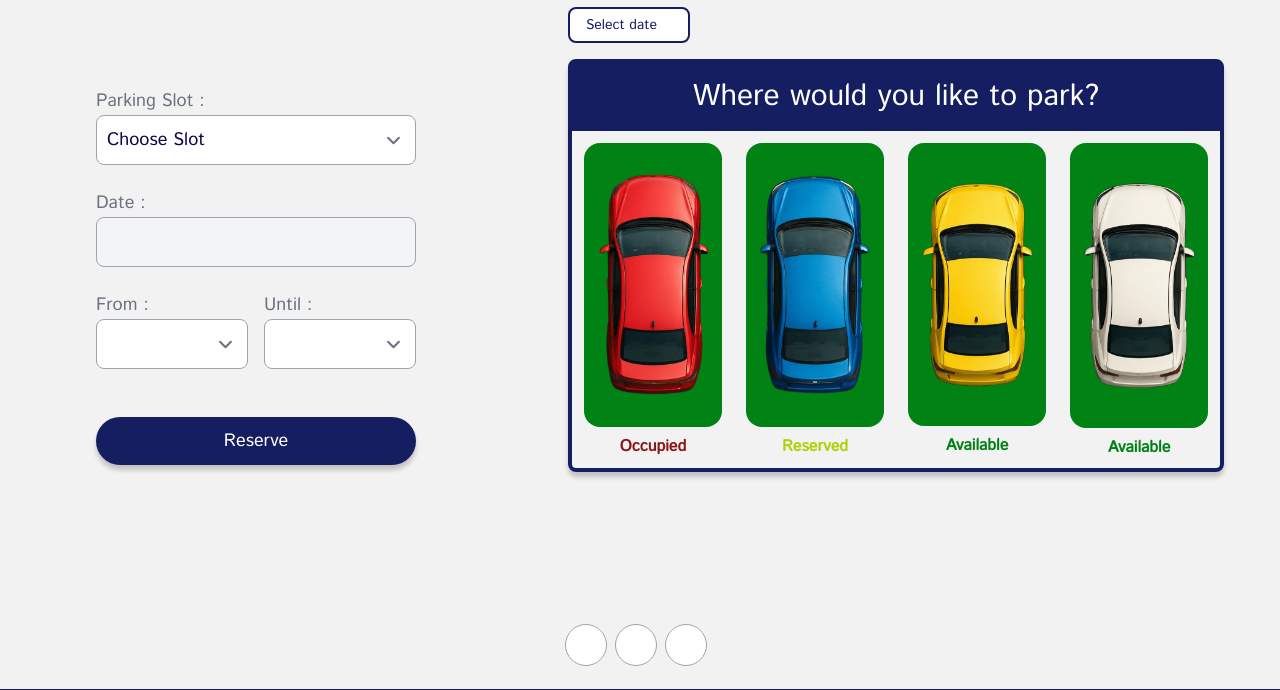
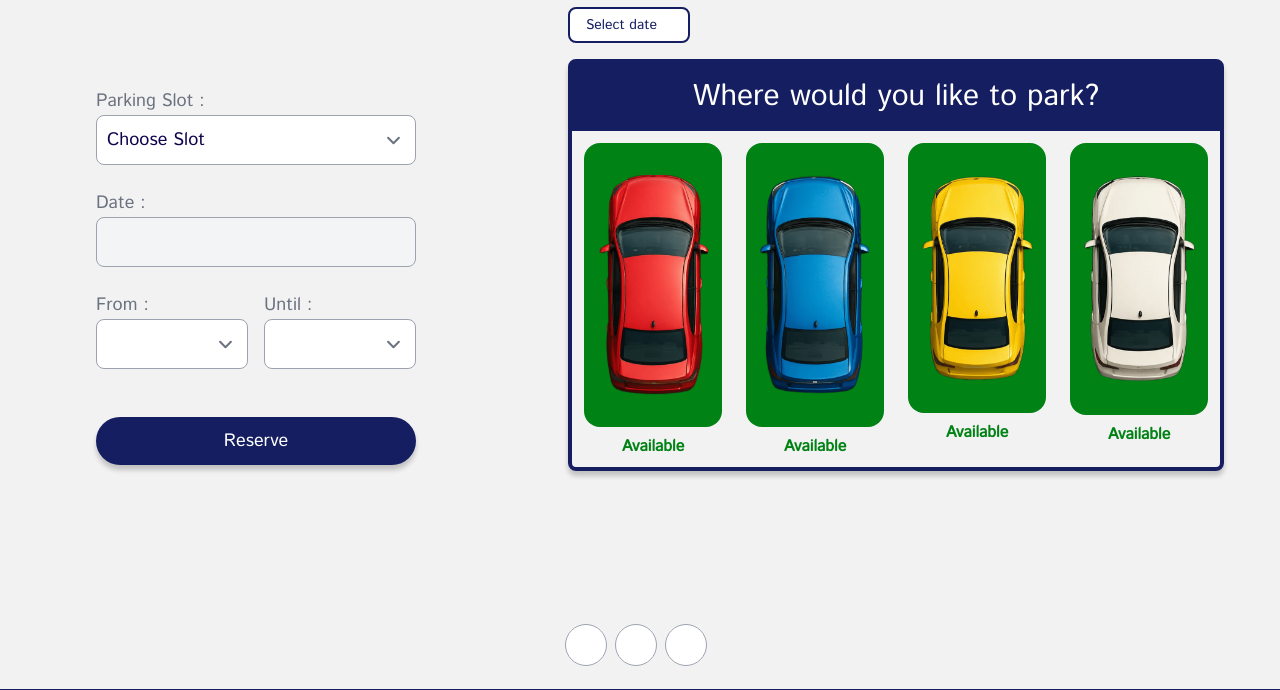
Before and after one commit to TzyProgrammer/Parkwell, a Django app: page /reservation/ in a window 1280 px wide. Shown: the part 168-858 px from the top of the page. Run offline with Django 5.2, Linux system fonts and the light colour scheme; a user stored in the database is signed in; some libraries are stand-ins or nearby versions.

Commit message:
menambahkan modal ajax

```diff
--- a/main/templates/main/reservation.html
+++ b/main/templates/main/reservation.html
@@ -158,113 +158,98 @@
                         Where would you like to park?
                     </div>
 
-                <div class=" grid grid-cols-4">
+                    <div class="grid grid-cols-4">
 
-                        <!-- Slot 1 -->
-                    <div >
-                        <div id="slot-1-box" class=" py-8 justify-center items-center flex bg-[#018214] rounded-2xl mx-3 mt-3">
+                        {% for i in "1234" %}
+                        <!-- ==================== SLOT {{ i }} ==================== -->
+                        <div>
+                            <!-- BOX -->
+                            <div id="slot-{{ i }}-box" class="py-8 justify-center items-center flex bg-[#018214] rounded-2xl mx-3 mt-3">
+                                <button id="slot-{{ i }}-btn" onclick="setSlotDirectly('{{ i }}')">
+                                    <img src="{% static 'main/car'|add:i|add:'.png' %}" alt="" class="block w-20 md:w-28 h-auto transition duration-300 ease-in-out transform hover:scale-110 hover:brightness-75">
+                                </button>
+                            </div>
+                            <!-- LABEL -->
+                            <div class="items-center flex justify-center py-2">
+                                <p id="slot-{{ i }}-label" class="text-md text-[#018214] font-semibold">Available</p>
+                            </div>
 
-                            <button id="slot-1-btn" onclick="confirmSelection('1')" data-modal-target="popup-modal1" data-modal-toggle="popup-modal1">
-                                <img src="{% static 'main/car1.png' %}" alt="" class=" block w-20 md:w-28 h-auto transition duration-300 ease-in-out transform hover:scale-110 hover:brightness-75">
-                            </button>
-
-                            <!-- modal -->
-                            <div id="popup-modal1" tabindex="-1" class="hidden overflow-y-auto overflow-x-hidden fixed top-0 right-0 left-0 z-50 justify-center items-center w-full md:inset-0 h-[calc(100%-1rem)] max-h-full">
+                            <!-- ==================== Modal OCCUPIED ==================== -->
+                            <div id="popup-modal{{ i }}" tabindex="-1" class="hidden overflow-y-auto overflow-x-hidden fixed top-0 right-0 left-0 z-50 justify-center items-center w-full md:inset-0 h-[calc(100%-1rem)] max-h-full">
                                 <div class="relative p-4 w-full max-w-md max-h-full">
                                     <div class="relative bg-white rounded-lg shadow-sm">
-                                        <button type="button" class="absolute top-3 end-2.5 text-gray-400 bg-transparent hover:bg-gray-200 hover:text-gray-900 rounded-lg text-sm w-8 h-8 ms-auto inline-flex justify-center items-center" data-modal-hide="popup-modal1">
-                                            <svg class="w-3 h-3" aria-hidden="true" xmlns="http://www.w3.org/2000/svg" fill="none" viewBox="0 0 14 14">
-                                                <path stroke="currentColor" stroke-linecap="round" stroke-linejoin="round" stroke-width="2" d="m1 1 6 6m0 0 6 6M7 7l6-6M7 7l-6 6"/>
-                                            </svg>
+                                        <button type="button" class="absolute top-3 end-2.5 text-gray-400 bg-transparent hover:bg-gray-200 hover:text-gray-900 rounded-lg text-sm w-8 h-8 ms-auto inline-flex justify-center items-center"
+                                        data-modal-hide="popup-modal{{ i }}">
+                                            <svg class="w-3 h-3" aria-hidden="true" xmlns="http://www.w3.org/2000/svg" fill="none" viewBox="0 0 14 14"><path stroke="currentColor" stroke-linecap="round" stroke-linejoin="round" stroke-width="2" d="m1 1 6 6m0 0 6 6M7 7l6-6M7 7l-6 6" /></svg>
                                             <span class="sr-only">Close modal</span>
                                         </button>
                                         <div class="p-4 md:p-5 text-center">
-                                            <svg class="mx-auto mb-4 text-[#8a1616] w-12 h-12" aria-hidden="true" xmlns="http://www.w3.org/2000/svg" fill="none" viewBox="0 0 20 20">
-                                                <path stroke="currentColor" stroke-linecap="round" stroke-linejoin="round" stroke-width="2" d="M10 11V6m0 8h.01M19 10a9 9 0 1 1-18 0 9 9 0 0 1 18 0Z"/>
-                                            </svg>
-                                            <h3 class="mb-5 text-lg font-normal text-gray-500">This parking slot is currently <span class="font-semibold text-[#8a1616]">Occupied</span>. However, you can still make a reservation for available time.</h3>
-                                            <button onclick="setSelection()" data-modal-hide="popup-modal1" type="button" class="text-white bg-[#8a1616] hover:bg-[#731212] focus:ring-4 focus:outline-none focus:ring-red-300 font-medium rounded-lg text-sm inline-flex items-center px-5 py-2.5 text-center">
+                                            <svg class="mx-auto mb-4 text-[#8a1616] w-12 h-12" xmlns="http://www.w3.org/2000/svg" fill="none" viewBox="0 0 20 20"><path stroke="currentColor" stroke-linecap="round" stroke-linejoin="round" stroke-width="2" d="M10 11V6m0 8h.01M19 10a9 9 0 1 1-18 0 9 9 0 0 1 18 0Z"/></svg>
+                                            <h3 class="mb-5 text-lg font-normal text-gray-500">
+                                                This parking slot is currently
+                                                <span class="font-semibold text-[#8a1616]">Occupied</span>.
+                                                However, you can still make a reservation for available time.
+                                            </h3>
+                                            <button onclick="setSelection()" data-modal-hide="popup-modal{{ i }}" type="button"
+                                                class="text-white bg-[#8a1616] hover:bg-[#731212] focus:ring-4 focus:outline-none focus:ring-red-300 font-medium rounded-lg text-sm inline-flex items-center px-5 py-2.5 text-center">
                                                 Reserve Anyway
                                             </button>
-                                            <button onclick="closeModal()" data-modal-hide="popup-modal1" type="button" class="py-2.5 px-5 ms-3 text-sm font-medium text-gray-900 focus:outline-none bg-white rounded-lg border border-gray-200 hover:bg-gray-100 hover:text-blue-700 focus:z-10 focus:ring-4 focus:ring-gray-100 ">No, cancel</button>
+                                            <button onclick="closeModal()" data-modal-hide="popup-modal{{ i }}" type="button"
+                                                class="py-2.5 px-5 ms-3 text-sm font-medium text-gray-900 focus:outline-none bg-white rounded-lg border border-gray-200 hover:bg-gray-100 hover:text-blue-700 focus:z-10 focus:ring-4 focus:ring-gray-100">
+                                                No, cancel
+                                            </button>
                                         </div>
                                     </div>
                                 </div>
                             </div>
-                        </div>
-                        <div class="items-center flex justify-center py-2">
-                            <p id="slot-1-label" class="text-md text-[#8a1616] font-semibold">Occupied</p>
-                        </div>
-                    </div>
 
-                        <!-- Slot 2 -->
-                    <div>
-                        <div id="slot-2-box" class="py-8 justify-center items-center flex bg-[#018214] rounded-2xl mx-3 mt-3">
-
-                            <button id="slot-2-btn" onclick="confirmSelection('2')" data-modal-target="popup-modal2" data-modal-toggle="popup-modal2">
-                                <img src="{% static 'main/car2.png' %}" alt="" class="block w-20 md:w-28 h-auto transition duration-300 ease-in-out transform hover:scale-110 hover:brightness-75">
-                            </button>
-
-                            <!-- modal -->
-                            <div id="popup-modal2" tabindex="-1" class="hidden overflow-y-auto overflow-x-hidden fixed top-0 right-0 left-0 z-50 justify-center items-center w-full md:inset-0 h-[calc(100%-1rem)] max-h-full">
+                            <!-- ==================== Modal RESERVED ==================== -->
+                            <div id="popup-modal{{ i }}-reserved" tabindex="-1" class="hidden overflow-y-auto overflow-x-hidden fixed top-0 right-0 left-0 z-50 justify-center items-center w-full md:inset-0 h-[calc(100%-1rem)] max-h-full">
                                 <div class="relative p-4 w-full max-w-md max-h-full">
-                                    <div class="relative bg-white rounded-lg shadow-sm ">
-                                        <button type="button" class="absolute top-3 end-2.5 text-gray-400 bg-transparent hover:bg-gray-200 hover:text-gray-900 rounded-lg text-sm w-8 h-8 ms-auto inline-flex justify-center items-center" data-modal-hide="popup-modal2">
-                                            <svg class="w-3 h-3" aria-hidden="true" xmlns="http://www.w3.org/2000/svg" fill="none" viewBox="0 0 14 14">
-                                                <path stroke="currentColor" stroke-linecap="round" stroke-linejoin="round" stroke-width="2" d="m1 1 6 6m0 0 6 6M7 7l6-6M7 7l-6 6"/>
-                                            </svg>
+                                    <div class="relative bg-white rounded-lg shadow-sm">
+                                        <button type="button" class="absolute top-3 end-2.5 text-gray-400 bg-transparent hover:bg-gray-200 hover:text-gray-900 rounded-lg text-sm w-8 h-8 ms-auto inline-flex justify-center items-center"
+                                        data-modal-hide="popup-modal{{ i }}-reserved">
+                                            <svg class="w-3 h-3" aria-hidden="true" xmlns="http://www.w3.org/2000/svg" fill="none" viewBox="0 0 14 14"><path stroke="currentColor" stroke-linecap="round" stroke-linejoin="round" stroke-width="2" d="m1 1 6 6m0 0 6 6M7 7l6-6M7 7l-6 6" /></svg>
                                             <span class="sr-only">Close modal</span>
                                         </button>
                                         <div class="p-4 md:p-5 text-center">
-                                            <svg class="mx-auto mb-4 text-[#afd106] w-12 h-12" aria-hidden="true" xmlns="http://www.w3.org/2000/svg" fill="none" viewBox="0 0 20 20">
-                                                <path stroke="currentColor" stroke-linecap="round" stroke-linejoin="round" stroke-width="2" d="M10 11V6m0 8h.01M19 10a9 9 0 1 1-18 0 9 9 0 0 1 18 0Z"/>
-                                            </svg>
-                                            <h3 class="mb-5 text-lg font-normal text-gray-500">This parking slot has already been <Span class="text-[#afd106] font-semibold">Reserved</Span> by other users today. However, you can still reserve it for other available time slots.</h3>
-                                            <button onclick="setSelection()" data-modal-hide="popup-modal2" type="button" class="text-white bg-[#afd106] hover:bg-[#91ad05] focus:ring-4 focus:outline-none focus:ring-[#d3fa14] font-medium rounded-lg text-sm inline-flex items-center px-5 py-2.5 text-center">
+                                            <svg class="mx-auto mb-4 text-[#afd106] w-12 h-12" xmlns="http://www.w3.org/2000/svg" fill="none" viewBox="0 0 20 20"><path stroke="currentColor" stroke-linecap="round" stroke-linejoin="round" stroke-width="2" d="M10 11V6m0 8h.01M19 10a9 9 0 1 1-18 0 9 9 0 0 1 18 0Z"/></svg>
+                                            <h3 class="mb-5 text-lg font-normal text-gray-500">
+                                                This parking slot has already been
+                                                <span class="text-[#afd106] font-semibold">Reserved</span>
+                                                by other users today. However, you can still reserve it for other available time slots.
+                                            </h3>
+                                            <button onclick="setSelection()" data-modal-hide="popup-modal{{ i }}-reserved" type="button"
+                                                class="text-white bg-[#afd106] hover:bg-[#91ad05] focus:ring-4 focus:outline-none focus:ring-[#d3fa14] font-medium rounded-lg text-sm inline-flex items-center px-5 py-2.5 text-center">
                                                 Reserve Anyway
                                             </button>
-                                            <button onclick="closeModal()" data-modal-hide="popup-modal2" type="button" class="py-2.5 px-5 ms-3 text-sm font-medium text-gray-900 focus:outline-none bg-white rounded-lg border border-gray-200 hover:bg-gray-100 hover:text-blue-700 focus:z-10 focus:ring-4 focus:ring-gray-100 ">No, cancel</button>
+                                            <button onclick="closeModal()" data-modal-hide="popup-modal{{ i }}-reserved" type="button"
+                                                class="py-2.5 px-5 ms-3 text-sm font-medium text-gray-900 focus:outline-none bg-white rounded-lg border border-gray-200 hover:bg-gray-100 hover:text-blue-700 focus:z-10 focus:ring-4 focus:ring-gray-100">
+                                                No, cancel
+                                            </button>
                                         </div>
                                     </div>
                                 </div>
                             </div>
+
                         </div>
-                        <div class="items-center flex justify-center py-2">
-                            <p id="slot-2-label" class="text-md text-[#afd106] font-semibold">Reserved</p>
-                        </div>
+                        {% endfor %}
+
                     </div>
 
-                    <!-- Slot 3 -->
-                <div>
-                    <div id="slot-3-box" class="md:py-[38.5px] py-[36px] justify-center  flex bg-[#018214] rounded-2xl mx-3 mt-3">
-                        <button id="slot-3-btn" onclick="setSlotDirectly('3')" >
-                            <img src="{% static 'main/car3.png' %}" alt="" class=" block w-20 md:w-28 h-auto transition duration-300 ease-in-out transform hover:scale-110 hover:brightness-75">
-                        </button>
-                    </div>
-                    <div class="flex justify-center py-2">
-                            <p id="slot-3-label" class="text-md text-[#018214] font-semibold">Available</p>
-                    </div>
-                </div>
+                    <script>
+                    let selectedSlotValue;
+                    const selectElement = document.getElementById('slot');
 
-                    <!-- Slot 4 -->
-                <div>
-                    <div id="slot-4-box" class="md:py-[38.5px] py-[36px] justify-center items-center flex bg-[#018214] rounded-2xl mx-3 mt-3">
-                        <button id="slot-4-btn" onclick="setSlotDirectly('4')" >
-                            <img src="{% static 'main/car4.png' %}" alt="" class="block w-20 md:w-28 h-auto transition duration-300 ease-in-out transform hover:scale-110 hover:brightness-75">
-                        </button>
-                    </div>
-                    <div class="items-center flex justify-center py-2">
-                            <p id="slot-4-label" class="text-md text-[#018214] font-semibold">Available</p>
-                    </div>
-                </div>
+                    function setSlotDirectly(value) {
+                        if (selectElement) selectElement.value = value;
+                    }
 
-                <script>
-                    function updateSlotDisplay(spotNumber, status) {
-                        const box = document.getElementById(`slot-${spotNumber}-box`);
-                        const label = document.getElementById(`slot-${spotNumber}-label`);
-                        const btn = document.getElementById(`slot-${spotNumber}-btn`);
-
-                        if (!box || !label || !btn) return;
+                    // ==================== AJAX Fetch Status ==================== //
+                    function updateSlotDisplay(slotNumber, status) {
+                        const box = document.getElementById(`slot-${slotNumber}-box`);
+                        const label = document.getElementById(`slot-${slotNumber}-label`);
+                        const btn = document.getElementById(`slot-${slotNumber}-btn`);
 
                         // Reset classes
                         box.className = "py-8 justify-center items-center flex rounded-2xl mx-3 mt-3";
@@ -275,66 +260,33 @@
                             label.classList.add('text-[#8a1616]');
                             label.innerText = "Occupied";
                             btn.onclick = function() {
-                                // munculkan modal occupied
-                                document.getElementById(`popup-modal${spotNumber}`).classList.remove('hidden');
+                                document.getElementById(`popup-modal${slotNumber}`).classList.remove('hidden');
                             };
                         } else if (status === "reserved") {
                             box.classList.add('bg-[#afd106]');
                             label.classList.add('text-[#afd106]');
                             label.innerText = "Reserved";
                             btn.onclick = function() {
-                                document.getElementById(`popup-modal${spotNumber}`).classList.remove('hidden');
+                                document.getElementById(`popup-modal${slotNumber}-reserved`).classList.remove('hidden');
                             };
                         } else {
                             box.classList.add('bg-[#018214]');
                             label.classList.add('text-[#018214]');
                             label.innerText = "Available";
                             btn.onclick = function() {
-                                setSlotDirectly(spotNumber); // langsung set slot
+                                setSlotDirectly(slotNumber);
                             };
                         }
                     }
 
-                    // Fetch status every 3 seconds
+                    // Fetch every 3s
                     setInterval(() => {
                         fetch("{% url 'spots_dynamic_status_json' %}")
                             .then(res => res.json())
-                            .then(data => {
-                                data.forEach(spot => {
-                                    updateSlotDisplay(spot.spot_number, spot.status);
-                                })
-                            })
+                            .then(data => data.forEach(spot => updateSlotDisplay(spot.spot_number, spot.status)))
                             .catch(err => console.error(err));
                     }, 3000);
                     </script>
-
-                        <!-- js auto pick slot -->
-                        <script>
-                            let selectedSlotValue;
-                            const selectElement = document.getElementById('slot');
-
-                            function confirmSelection(value) {
-                                selectedSlotValue = value;
-                            }
-
-                            function setSelection() {
-                                if (selectElement) {
-                                selectElement.value = selectedSlotValue;
-                                }
-                            }
-
-                            window.setSlotDirectly = function (value) {
-                            const selectElement = document.getElementById('slot');
-                            if (selectElement) {
-                                selectElement.value = value;
-                            }
-                            }
-
-                            function closeModal() {
-
-                        }
-
-                        </script>
 
             </div>
 
```
